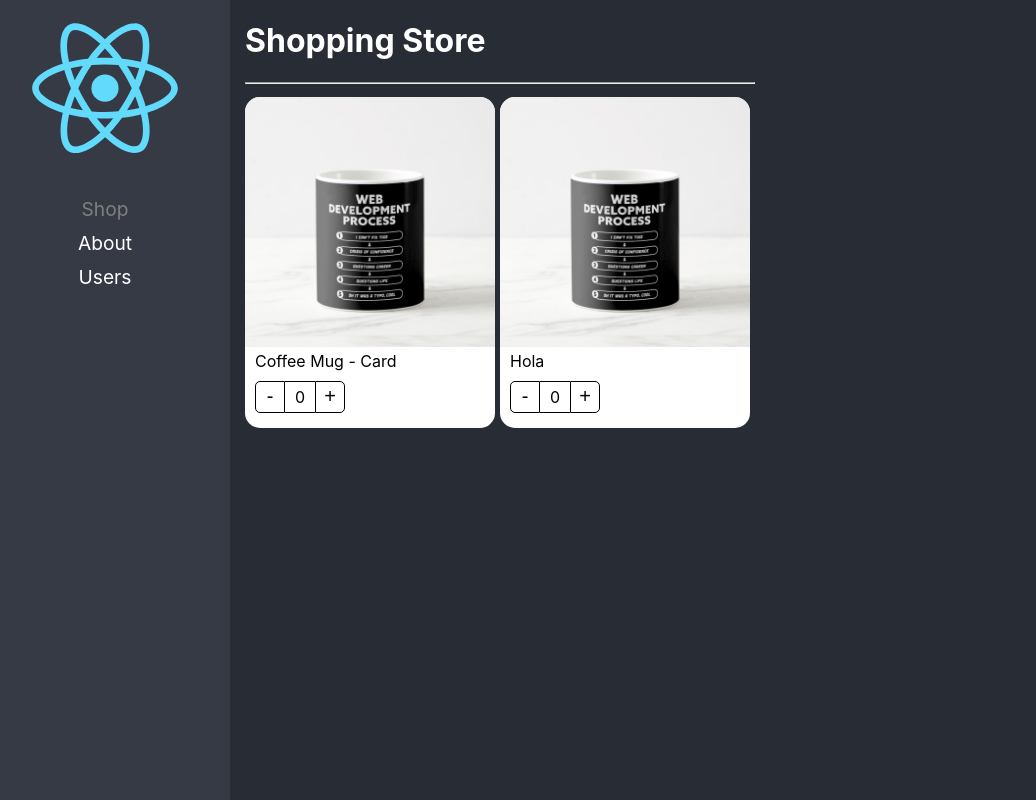
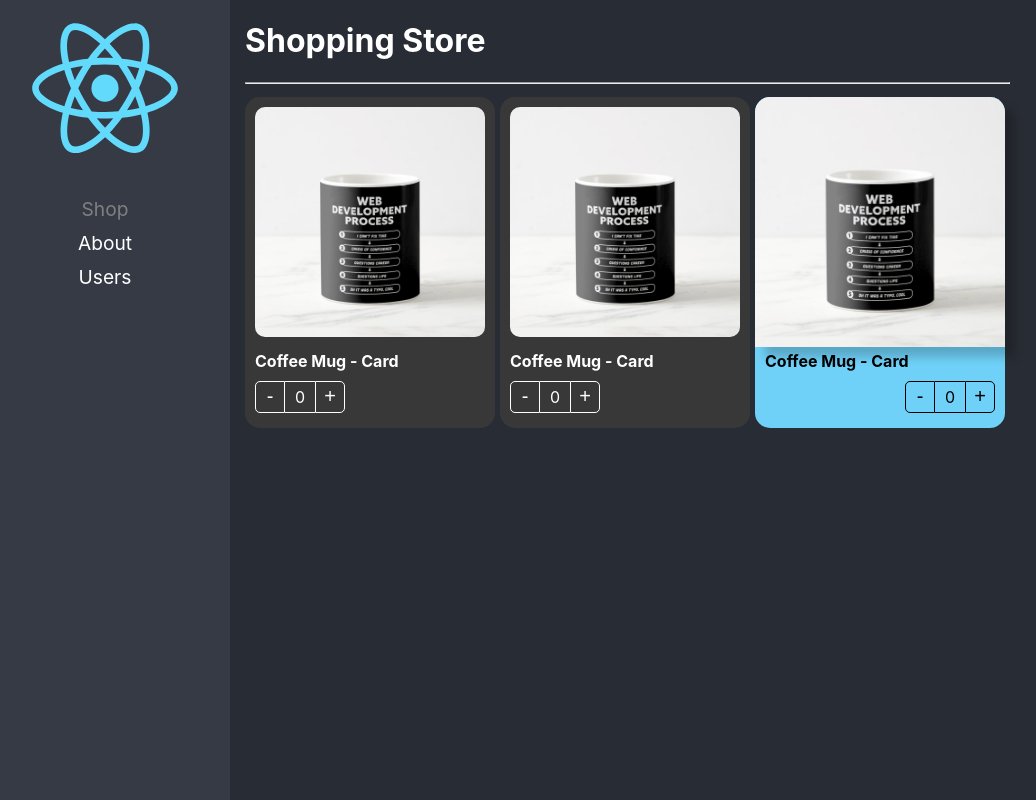
Before and after one commit to clod2008/react-adv, a React (Create React App) app: page /home in a window 1280 px wide. Shown: the whole page, without its empty margins (20-1056 px from the left). Built offline with nearby package versions, Linux system fonts and the light colour scheme.

Commit message:
Component extend Styles Ready

```diff
--- a/src/02-component-patterns/components/PoductTitle.tsx
+++ b/src/02-component-patterns/components/PoductTitle.tsx
@@ -3,11 +3,21 @@
 
 import styles from '../styles/styles.module.css'
 
-export const ProductTitle = ({ title }: { title?: string }) => {
+
+export interface Props {
+    title?: string,
+    className?: string
+    style?: React.CSSProperties;
+}
+
+export const ProductTitle = ({ title, className, style }:Props ) => {
 
     const { product } = useContext(ProductContext)
 
     return (
-        <span className={styles.productDescription}>{title ? title : product.title}</span>
+        <span
+            className={`${styles.productDescription} ${className}`}
+            style={ style }
+        >{title ? title : product.title}</span>
     )
 }
--- a/src/02-component-patterns/components/ProductButtons.tsx
+++ b/src/02-component-patterns/components/ProductButtons.tsx
@@ -3,14 +3,21 @@
 
 import styles from '../styles/styles.module.css'
 
-export const ProductButtons = () => {
+export interface Props{
+    className?: string,
+    style?: React.CSSProperties;
+}
+
+export const ProductButtons = ({ className, style }: Props) => {
 
 
     const { increseBy, counter } = useContext(ProductContext)
 
 
     return (
-        <div className={styles.buttonsContainer}>
+        <div className={`${styles.buttonsContainer} ${className}`}
+            style={style}
+        >
             <button
                 className={styles.buttonMinus}
                 onClick={() => increseBy(+1)}
--- a/src/02-component-patterns/components/ProductCard.tsx
+++ b/src/02-component-patterns/components/ProductCard.tsx
@@ -1,14 +1,22 @@
 import { createContext } from 'react';
 
 import { useProducts } from '../hooks/useProducts'
-import { ProductCardProps, ProductContexProps } from '../interfaces/interfaces';
+import { Product, ProductContexProps } from '../interfaces/interfaces';
 
 import styles from '../styles/styles.module.css'
 
 export const ProductContext = createContext( {} as ProductContexProps )
 const  { Provider } = ProductContext
 
-export const ProductCard = ({ children, product }: ProductCardProps) => {
+export interface Props {
+  product: Product;
+  children?: React.ReactElement | React.ReactElement[];
+  className?: string;
+  style?: React.CSSProperties;
+}
+
+
+export const ProductCard = ({ children, product, className, style }: Props) => {
 
   const { counter, increseBy } = useProducts()
 
@@ -18,7 +26,10 @@
       increseBy,
       product,
     }}>
-      <div className={ styles.productCard }>
+      <div
+        className={ `${styles.productCard} ${className}` }
+        style={ style }
+      >
           { children }
       </div>
    </Provider>
--- a/src/02-component-patterns/components/ProductImage.tsx
+++ b/src/02-component-patterns/components/ProductImage.tsx
@@ -5,7 +5,14 @@
 
 import noImage from '../assets/no-image.jpg'
 
-export const ProductImage = ({ img = '' }) => {
+
+export interface Props{
+    className?: string,
+    img?: string,
+    style?: React.CSSProperties;
+}
+
+export const ProductImage = ({ img = '', className, style }: Props ) => {
 
     const { product } = useContext(ProductContext)
 
@@ -20,6 +27,11 @@
     }
 
     return (
-        <img className={styles.productImg} src={imgToShow} alt="Product" />
+        <img
+            className={`${styles.productImg} ${className}`}
+            src={imgToShow}
+            style={ style }
+            alt="Product"
+        />
     )
 }
--- a/src/02-component-patterns/pages/ShoppingPage.tsx
+++ b/src/02-component-patterns/pages/ShoppingPage.tsx
@@ -1,5 +1,5 @@
 import { ProductButtons, ProductCard, ProductImage, ProductTitle } from "../components"
-
+import '../styles/custom-styles.css'
 
 const product = {
   id: '1',
@@ -9,7 +9,7 @@
 
 export const ShoppingPage = () => {
   return (
-    <div>
+    <div >
         <h1>Shopping Store</h1>
         <hr/>
         <div style={{
@@ -17,16 +17,39 @@
           flexDirection: 'row',
           flexWrap: 'wrap'
         }}>
-          <ProductCard product={ product }>
-            <ProductCard.Image />
-            <ProductCard.Title />
-            <ProductCard.Buttons />
+          <ProductCard
+            product={ product }
+            className="bg-dark text-white"
+          >
+            <ProductCard.Image className="custom-image"/>
+            <ProductCard.Title className="text-bold" />
+            <ProductCard.Buttons className="custom-buttons" />
+          </ProductCard>
 
+          <ProductCard
+            product={ product }
+            className="bg-dark text-white"
+          >
+            <ProductImage className="custom-image"  />
+            <ProductTitle className="text-bold"  />
+            <ProductButtons className="custom-buttons" />
           </ProductCard>
-          <ProductCard product={ product }>
-            <ProductImage />
-            <ProductTitle title={'Hola'} />
-            <ProductButtons />
+          <ProductCard
+            product={ product }
+            style={{
+              backgroundColor: '#70d1f8'
+            }}
+          >
+            <ProductImage style={{
+              boxShadow: '10px 10px 10px rgba(0,0,0,0.2)'
+            }}/>
+            <ProductTitle style={{
+              fontWeight: 'bold'
+            }}/>
+            <ProductButtons style={{
+              display: 'flex',
+              justifyContent: 'end',
+            }} />
           </ProductCard>
         </div>
     </div>
--- /dev/null
+++ b/src/02-component-patterns/styles/custom-styles.css
@@ -0,0 +1,22 @@
+.bg-dark {
+    background-color: rgb(56, 56, 56) ;
+}
+
+.text-white{
+    color: white
+}
+.text-bold{
+    font-weight: bold;
+}
+
+.custom-image{
+    border-radius: 20px;
+    padding: 10px;
+    width: calc( 100% - 20px );
+}
+
+.custom-buttons button, .custom-buttons div{
+    color: white;
+    border-color: white;
+
+}
```
Also changed, not shown: src/02-component-patterns/interfaces/interfaces.ts (+8 -10 lines).
